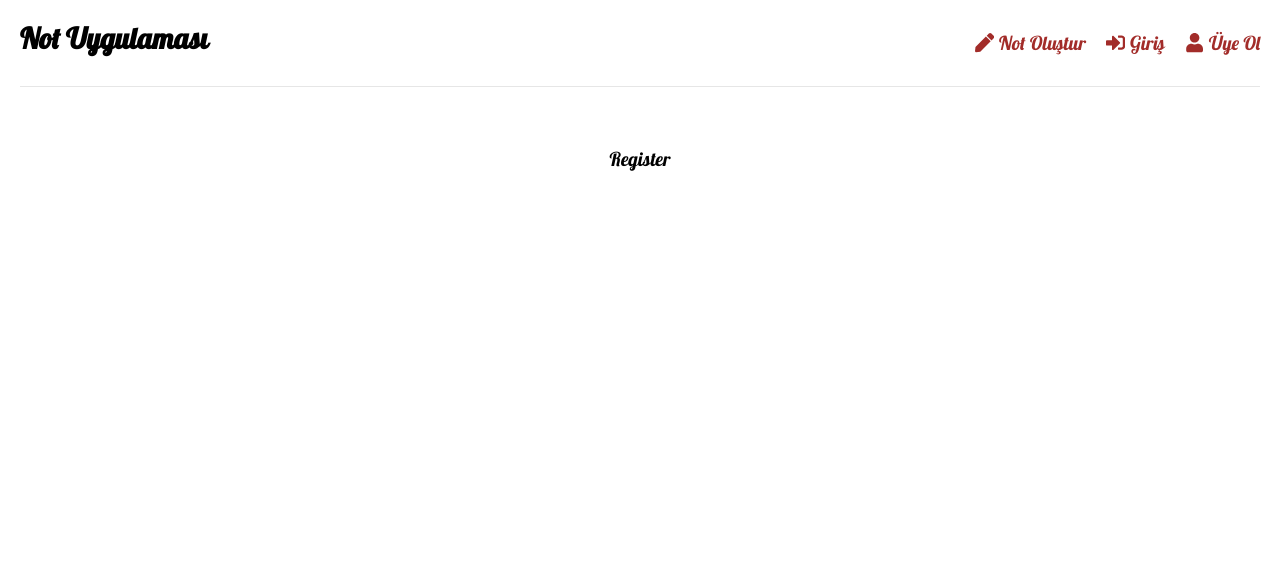
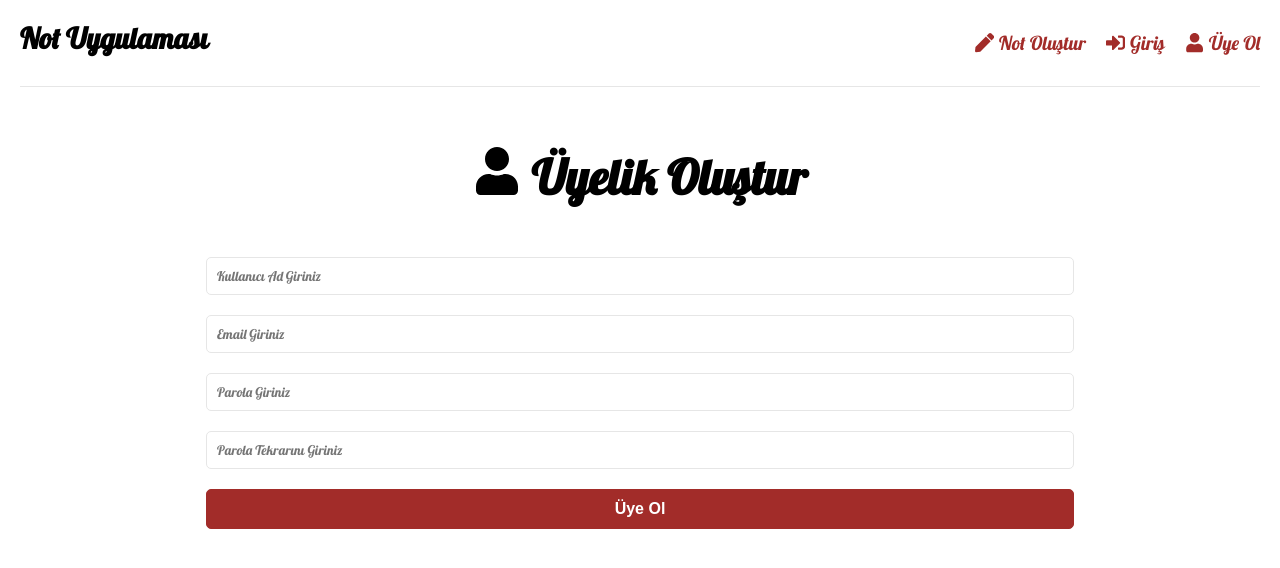
Before and after one commit to MusabBayram/mern-stack, a React (Create React App) app in the folder frontend/: page /register in a window 1280 px wide. Shown: the top 568 px of the page. Built offline with nearby package versions, Linux system fonts and the light colour scheme.

Commit message:
register page okey

```diff
--- a/frontend/src/pages/Register.jsx
+++ b/frontend/src/pages/Register.jsx
@@ -3,9 +3,82 @@
 
 function Register() {
 
+  const [formData, setFormData] = useState({
+    kullaniciAd: '',
+    email: '',
+    parola:'',
+    parolaKontrol:''
+  })
+
+  const { kullaniciAd, email, parola, parolaKontrol } = formData
+
+  const onChange = (e) => {
+    setFormData((onceki)=>({
+      ...onceki,
+      [e.target.name]:e.target.value
+    }))
+  }
+
+  const onSubmit = (e) => {
+    e.preventDefault()
+    console.log(formData);
+  }
 
   return (
-    <div>Register</div>
+    <>
+      <section className='heading'>
+        <h1>
+          <FaUser /> Üyelik Oluştur
+        </h1>
+      </section>
+      <section className='form'>
+        <form onSubmit={onSubmit}>
+          <div className='form-group'>
+            <input
+              type="text"
+              className='form-control'
+              id="kullaniciAd"
+              name="kullaniciAd"
+              value={kullaniciAd}
+              placeholder="Kullanıcı Ad Giriniz"
+              onChange={onChange} />
+          </div>
+          <div className='form-group'>
+            <input
+              type="email"
+              className='form-control'
+              id="email"
+              name="email"
+              value={email}
+              placeholder="Email Giriniz"
+              onChange={onChange} />
+          </div>
+          <div className='form-group'>
+            <input
+              type="password"
+              className='form-control'
+              id="parola"
+              name="parola"
+              value={parola}
+              placeholder="Parola Giriniz"
+              onChange={onChange} />
+          </div>
+          <div className='form-group'>
+            <input
+              type="password"
+              className='form-control'
+              id="parolaKontrol"
+              name="parolaKontrol"
+              value={parolaKontrol}
+              placeholder="Parola Tekrarını Giriniz"
+              onChange={onChange} />
+          </div>
+          <div className='form-group'>
+            <button type='submit' className='btn btn-block'>Üye Ol</button>
+          </div>
+        </form>
+      </section>
+    </>
   )
 }
 
```
